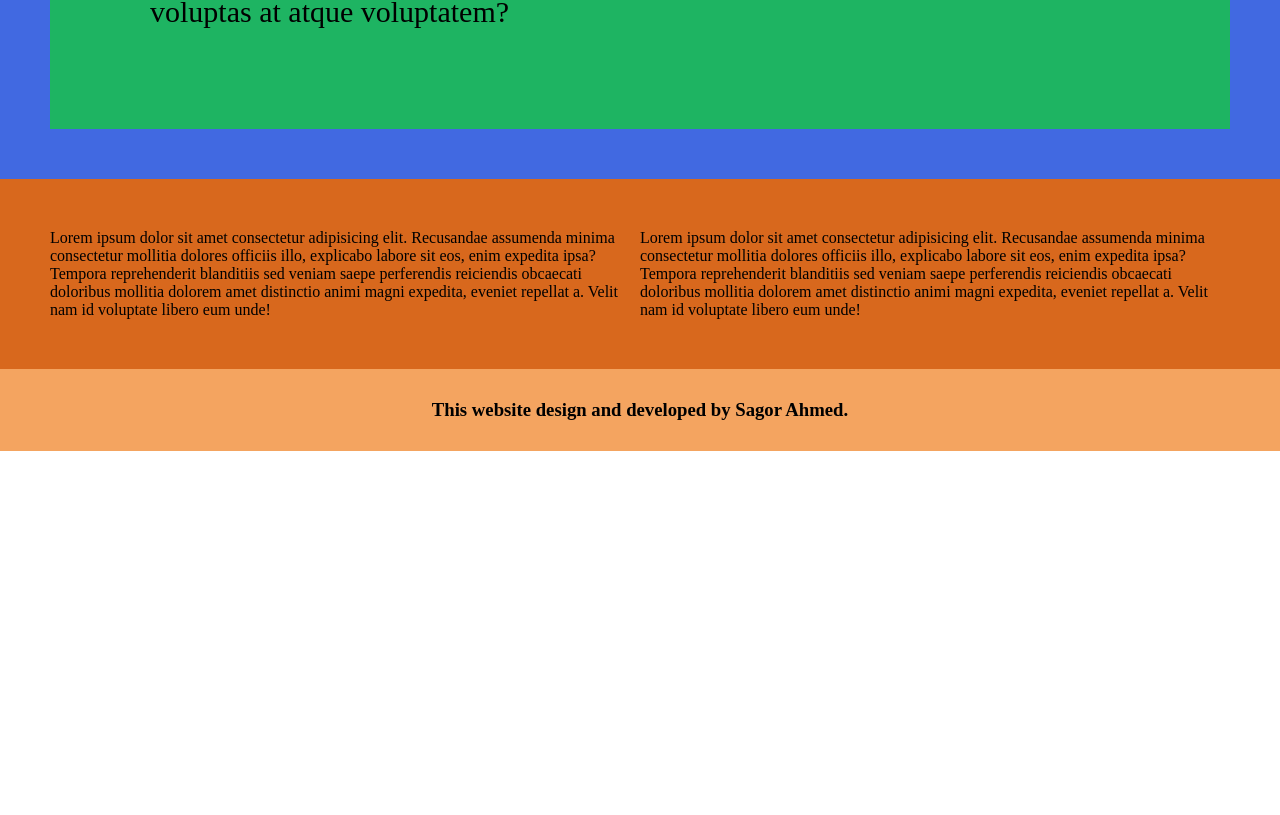
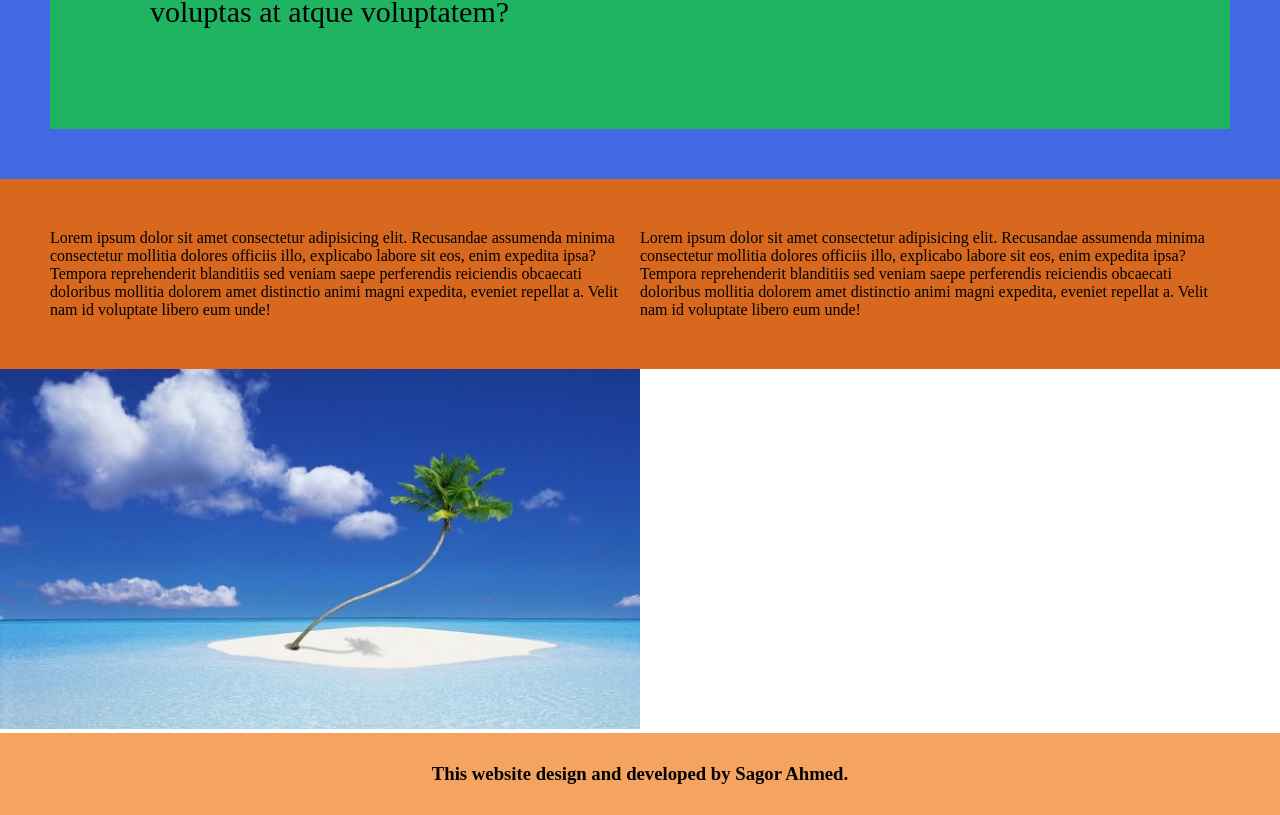
Before and after one commit to sagorsanthia/my-second-repo, a plain HTML site: page index.html in a window 1280 px wide. Shown: the part 1120-1935 px from the top of the page. Before the commit the page ends 1571 px from the top, so only its background shows below. Drawn offline with Linux system fonts and the light colour scheme.

Commit message:
added a new images

```diff
--- a/index.html
+++ b/index.html
@@ -15,7 +15,7 @@
 <div class="main"> <div class="same">Lorem ipsum dolor sit amet consectetur adipisicing elit. Recusandae assumenda minima consectetur mollitia dolores officiis illo, explicabo labore sit eos, enim expedita ipsa? Tempora reprehenderit blanditiis sed veniam saepe perferendis reiciendis obcaecati doloribus mollitia dolorem amet distinctio animi magni expedita, eveniet repellat a. Velit nam id voluptate libero eum unde!</div>
 <div class="same">Lorem ipsum dolor sit amet consectetur adipisicing elit. Recusandae assumenda minima consectetur mollitia dolores officiis illo, explicabo labore sit eos, enim expedita ipsa? Tempora reprehenderit blanditiis sed veniam saepe perferendis reiciendis obcaecati doloribus mollitia dolorem amet distinctio animi magni expedita, eveniet repellat a. Velit nam id voluptate libero eum unde!</div></div>
 
-
+  <img src="island-beach-scenery-wallpaper.preview.jpg" alt="">
   <h3>This website design and developed by Sagor Ahmed.</h3>
 </body>
 </html>
--- a/style.css
+++ b/style.css
@@ -1,6 +1,10 @@
 body {
   margin: 0;
   padding: 0;
+}
+img {
+  margin: 0 auto;
+  width: 50%;
 }
 h1 {
   background-color: cornsilk;
```
Also changed, not shown: island-beach-scenery-wallpaper.preview.jpg (added), istockphoto-1285337049-612x612.jpg (added).
